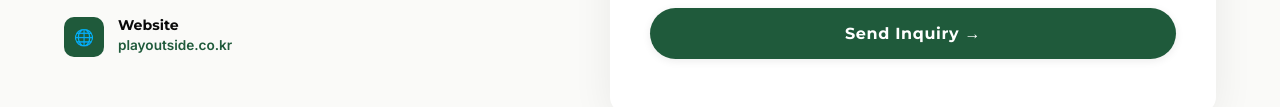
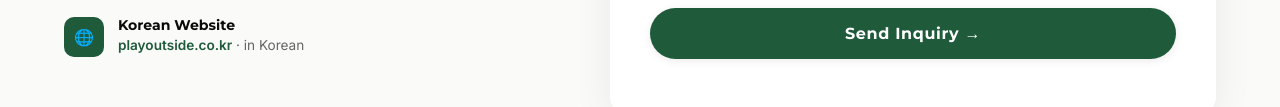
Before and after one commit to vagabonder86/playoutside-korea, a plain HTML site: page index.html in a window 1280 px wide. Shown: the part 6790-6897 px from the top of the page. Drawn offline with Linux system fonts and the light colour scheme.

Commit message:
Label homepage Website contact as the Korean website
Co-Authored-By: Claude Opus 5.5 <noreply@anthropic.com>

```diff
--- a/index.html
+++ b/index.html
@@ -1026,8 +1026,8 @@
                 <div class="contact-detail">
                     <div class="contact-detail-icon">🌐</div>
                     <div class="contact-detail-text">
-                        <h4>Website</h4>
-                        <p><a href="https://playoutside.co.kr" target="_blank" style="color: var(--green-mid); font-weight: 600;">playoutside.co.kr</a></p>
+                        <h4>Korean Website</h4>
+                        <p><a href="https://playoutside.co.kr" target="_blank" rel="noopener" hreflang="ko" style="color: var(--green-mid); font-weight: 600;">playoutside.co.kr</a> · in Korean</p>
                     </div>
                 </div>
             </div>
```
